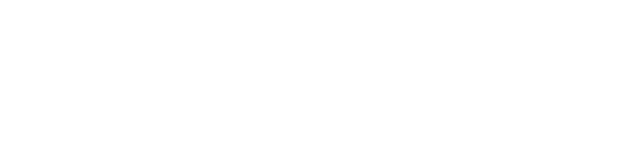
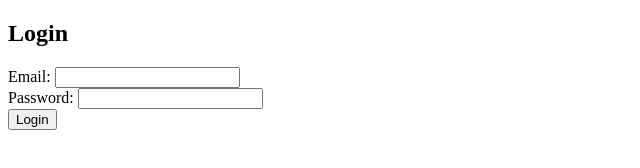
Before and after one commit to dann-lam/streemy, a website: page views/login.html in a window 1280 px wide. Shown: the whole page, without its empty margins (0-640 px from the left). Drawn offline with Linux system fonts and the light colour scheme; files that its build step writes are made by us from their sources; files whose address does not match are found by name.

Commit message:
created login form

```diff
--- a/views/login.html
+++ b/views/login.html
@@ -11,7 +11,20 @@
 </head>
 
 <body>
-
+    <h2>Login</h2>
+  <form action="login.php" method="post">
+    <div>
+      <label for="email">Email:</label>
+      <input type="text" id="email" name="email" required>
+    </div>
+    <div>
+      <label for="password">Password:</label>
+      <input type="password" id="password" name="password" required>
+    </div>
+    <div>
+      <input type="submit" value="Login">
+    </div>
+  </form>
 
 
     <script src="views/login.js"></script>
```
